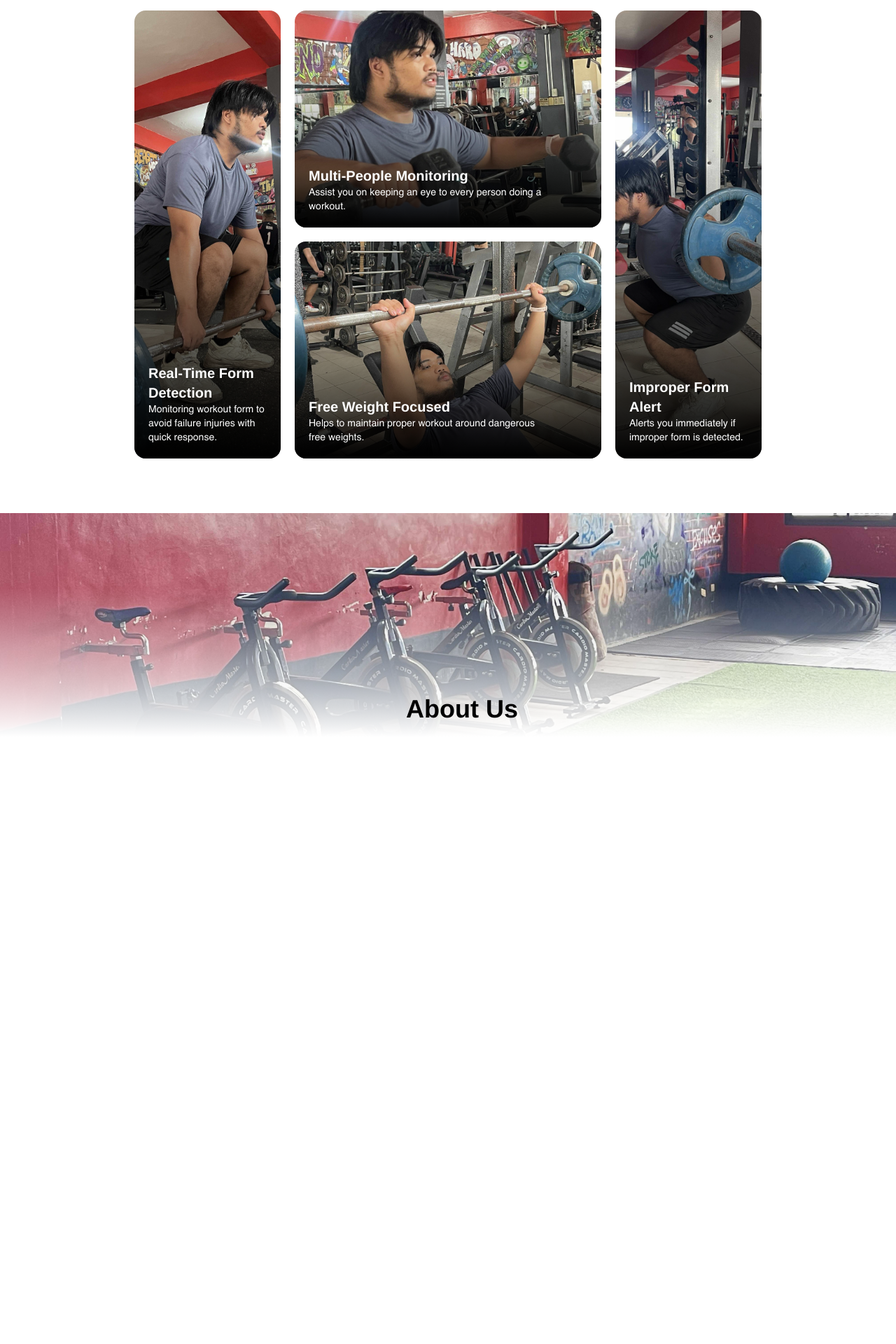
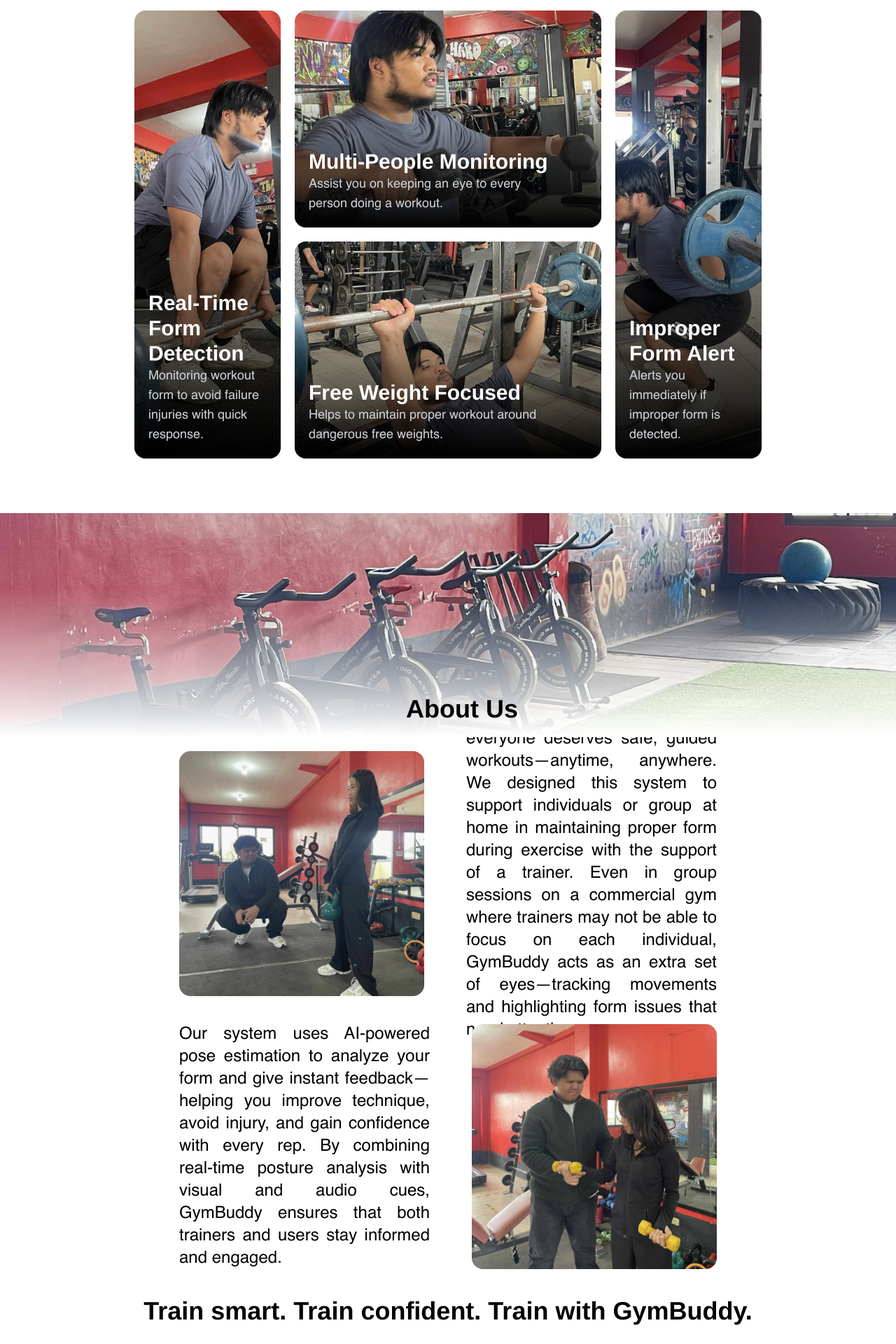
Before and after one commit to sooooodeen/2025-CP_GymBuddy, a Flask app: page / in a window 1280 px wide. Shown: the part 960-2880 px from the top of the page at 70% size. Before the commit the page ends 2002 px from the top, so only its background shows below. Run offline with Flask 3, Linux system fonts and the light colour scheme.

Commit message:
Finished third section

```diff
--- a/static/dist/output.css
+++ b/static/dist/output.css
@@ -14,15 +14,21 @@
     --color-red-100: oklch(93.6% 0.032 17.717);
     --color-red-200: oklch(88.5% 0.062 18.334);
     --color-red-500: oklch(63.7% 0.237 25.331);
+    --color-red-600: oklch(57.7% 0.245 27.325);
     --color-blue-500: oklch(62.3% 0.214 259.815);
     --color-purple-500: oklch(62.7% 0.265 303.9);
     --color-pink-500: oklch(65.6% 0.241 354.308);
+    --color-gray-50: oklch(98.5% 0.002 247.839);
+    --color-gray-100: oklch(96.7% 0.003 264.542);
     --color-gray-300: oklch(87.2% 0.01 258.338);
+    --color-gray-400: oklch(70.7% 0.022 261.325);
     --color-black: #000;
     --color-white: #fff;
     --spacing: 0.25rem;
     --text-sm: 0.875rem;
     --text-sm--line-height: calc(1.25 / 0.875);
+    --text-lg: 1.125rem;
+    --text-lg--line-height: calc(1.75 / 1.125);
     --text-xl: 1.25rem;
     --text-xl--line-height: calc(1.75 / 1.25);
     --text-2xl: 1.5rem;
@@ -248,6 +254,21 @@
   .my-5 {
     margin-block: calc(var(--spacing) * 5);
   }
+  .my-10 {
+    margin-block: calc(var(--spacing) * 10);
+  }
+  .my-20 {
+    margin-block: calc(var(--spacing) * 20);
+  }
+  .my-30 {
+    margin-block: calc(var(--spacing) * 30);
+  }
+  .mt-20 {
+    margin-top: calc(var(--spacing) * 20);
+  }
+  .mt-30 {
+    margin-top: calc(var(--spacing) * 30);
+  }
   .mb-10 {
     margin-bottom: calc(var(--spacing) * 10);
   }
@@ -299,6 +320,15 @@
   .h-\[100dvh\] {
     height: 100dvh;
   }
+  .h-\[300px\] {
+    height: 300px;
+  }
+  .h-\[350px\] {
+    height: 350px;
+  }
+  .h-\[500px\] {
+    height: 500px;
+  }
   .h-full {
     height: 100%;
   }
@@ -307,6 +337,9 @@
   }
   .w-\[30\%\] {
     width: 30%;
+  }
+  .w-\[60\%\] {
+    width: 60%;
   }
   .w-\[70\%\] {
     width: 70%;
@@ -356,6 +389,12 @@
   .gap-5 {
     gap: calc(var(--spacing) * 5);
   }
+  .gap-10 {
+    gap: calc(var(--spacing) * 10);
+  }
+  .gap-15 {
+    gap: calc(var(--spacing) * 15);
+  }
   .rounded {
     border-radius: 0.25rem;
   }
@@ -382,6 +421,9 @@
   }
   .border-red-500 {
     border-color: var(--color-red-500);
+  }
+  .border-red-600 {
+    border-color: var(--color-red-600);
   }
   .bg-red-200 {
     background-color: var(--color-red-200);
@@ -426,6 +468,21 @@
   .p-8 {
     padding: calc(var(--spacing) * 8);
   }
+  .py-20 {
+    padding-block: calc(var(--spacing) * 20);
+  }
+  .pt-5 {
+    padding-top: calc(var(--spacing) * 5);
+  }
+  .pt-10 {
+    padding-top: calc(var(--spacing) * 10);
+  }
+  .pb-20 {
+    padding-bottom: calc(var(--spacing) * 20);
+  }
+  .text-justify {
+    text-align: justify;
+  }
   .font-Helvetica {
     font-family: var(--font-Helvetica);
   }
@@ -449,6 +506,10 @@
     font-size: var(--text-8xl);
     line-height: var(--tw-leading, var(--text-8xl--line-height));
   }
+  .text-lg {
+    font-size: var(--text-lg);
+    line-height: var(--tw-leading, var(--text-lg--line-height));
+  }
   .text-sm {
     font-size: var(--text-sm);
     line-height: var(--tw-leading, var(--text-sm--line-height));
@@ -463,6 +524,18 @@
   }
   .text-black {
     color: var(--color-black);
+  }
+  .text-gray-50 {
+    color: var(--color-gray-50);
+  }
+  .text-gray-100 {
+    color: var(--color-gray-100);
+  }
+  .text-gray-300 {
+    color: var(--color-gray-300);
+  }
+  .text-gray-400 {
+    color: var(--color-gray-400);
   }
   .text-white {
     color: var(--color-white);
--- a/templates/index.html
+++ b/templates/index.html
@@ -24,7 +24,7 @@
          </div>
          <div class="p-8 h-full w-full">
             <div class="h-full w-full">
-                <img class="h-full w-full object-cover grayscale-25 rounded-3xl" src="/static/src/images/gymimg.png" alt="">
+                <img class="h-full w-full object-cover rounded-3xl" src="/static/src/images/gymimg.png" alt="">
             </div>
          </div>
     </div>
@@ -39,9 +39,9 @@
                     <div class="relative h-full ">
                         <img class="h-full object-cover rounded-2xl" src="/static/src/images/deadliftimg.jpg" alt="">
                         <div class="absolute rounded-2xl bottom-0 left-0 w-full h-2/3 bg-gradient-to-t from-black to-transparent"></div>
-                        <div class="absolute bottom-5 left-5 z-10 text-white w-[80%]">
-                            <h2 class="text-xl font-bold font-Helvetica">Real-Time Form Detection </h2>
-                            <p class="text-sm font-Helvetica">Monitoring workout form to avoid failure injuries with quick response.</p>
+                        <div class="absolute bottom-5 left-5 z-10 w-[80%]">
+                            <h2 class="text-3xl text-white font-bold font-Helvetica">Real-Time Form Detection </h2>
+                            <p class="text-lg text-gray-300 font-Helvetica">Monitoring workout form to avoid failure injuries with quick response.</p>
                         </div>
                     </div>
                 </div>
@@ -49,9 +49,9 @@
                     <div class="relative h-full">
                         <img class="h-full object-cover rounded-2xl" src="/static/src/images/latraiseimg.jpg" alt="">
                         <div class="absolute rounded-2xl bottom-0 left-0 w-full h-2/3 bg-gradient-to-t from-black to-transparent"></div>
-                        <div class="absolute bottom-5 left-5 z-10 text-white w-[80%]">
-                            <h2 class="text-xl font-bold font-Helvetica">Multi-People Monitoring</h2>
-                            <p class="text-sm font-Helvetica">Assist you on keeping an eye to every person doing a workout.</p>
+                        <div class="absolute bottom-5 left-5 z-10 w-[80%]">
+                            <h2 class="text-3xl text-white font-bold font-Helvetica">Multi-People Monitoring</h2>
+                            <p class="text-lg text-gray-300 font-Helvetica">Assist you on keeping an eye to every person doing a workout.</p>
                         </div>
                     </div>
                 </div>
@@ -59,9 +59,9 @@
                     <div class="relative h-full">
                         <img class="h-full object-cover rounded-2xl" src="/static/src/images/inclineimg.jpg" alt="">
                         <div class="absolute rounded-2xl bottom-0 left-0 w-full h-2/3 bg-gradient-to-t from-black to-transparent"></div>
-                        <div class="absolute bottom-5 left-5 z-10 text-white w-[80%]">
-                            <h2 class="text-xl font-bold font-Helvetica">Free Weight Focused</h2>
-                            <p class="text-sm font-Helvetica">Helps to maintain proper workout around dangerous free weights.</p>
+                        <div class="absolute bottom-5 left-5 z-10 w-[80%]">
+                            <h2 class="text-3xl text-white font-bold font-Helvetica">Free Weight Focused</h2>
+                            <p class="text-lg text-gray-300 font-Helvetica">Helps to maintain proper workout around dangerous free weights.</p>
                         </div>
                     </div>
                 </div>
@@ -69,9 +69,9 @@
                     <div class="relative h-full">
                         <img class="h-full object-cover rounded-2xl" src="/static/src/images/squatimg.jpg" alt="">
                         <div class="absolute rounded-2xl bottom-0 left-0 w-full h-2/3 bg-gradient-to-t from-black to-transparent"></div>
-                        <div class="absolute bottom-5 left-5 z-10 text-white w-[80%]">
-                            <h2 class="text-xl font-bold font-Helvetica">Improper Form Alert</h2>
-                            <p class="text-sm font-Helvetica">Alerts you immediately if improper form is detected.</p>
+                        <div class="absolute bottom-5 left-5 z-10 w-[80%]">
+                            <h2 class="text-3xl text-white font-bold font-Helvetica">Improper Form Alert</h2>
+                            <p class="text-lg text-gray-300 font-Helvetica">Alerts you immediately if improper form is detected.</p>
                         </div>
                     </div>
                 </div>
@@ -88,6 +88,21 @@
                 <h2 class="text-4xl font-bold font-Helvetica">About Us</h2>
             </div>
         </div>
+        <div class="flex flex-col gap-10 pt-5 pb-20 items-center justify-center">
+            <div class="h-[350px] flex justify-center">
+                <div class="h-full flex w-[60%] gap-15 items-center">
+                    <img class="h-full rounded-2xl" src="/static/src/images/coached.jpg" alt="">
+                    <p class="text-2xl font-Helvetica text-justify"> At GymBuddy, we believe that everyone deserves safe, guided workouts—anytime, anywhere. We designed this system to support individuals or group at home in maintaining proper form during exercise with the support of a trainer. Even in group sessions on a commercial gym where trainers may not be able to focus on each individual, GymBuddy acts as an extra set of eyes—tracking movements and highlighting form issues that need attention.</p>
+                </div>
+            </div>
+            <div class="h-[350px] flex justify-center">
+                <div class="h-full flex w-[60%] gap-15 items-center">
+                    <p class="text-2xl font-Helvetica text-justify"> Our system uses AI-powered pose estimation to analyze your form and give instant feedback—helping you improve technique, avoid injury, and gain confidence with every rep. By combining real-time posture analysis with visual and audio cues, GymBuddy ensures that both trainers and users stay informed and engaged.</p>
+                    <img class="h-full rounded-2xl" src="/static/src/images/coached1.jpg" alt="">
+                </div>
+            </div>
+            <h1 class="text-4xl font-bold font-Helvetica">Train smart. Train confident. Train with GymBuddy.</h1>
+        </div>
      </div>
 </body>
 </html>
```
Also changed, not shown: static/src/images/coached.jpg (added), static/src/images/coached1.jpg (added).
